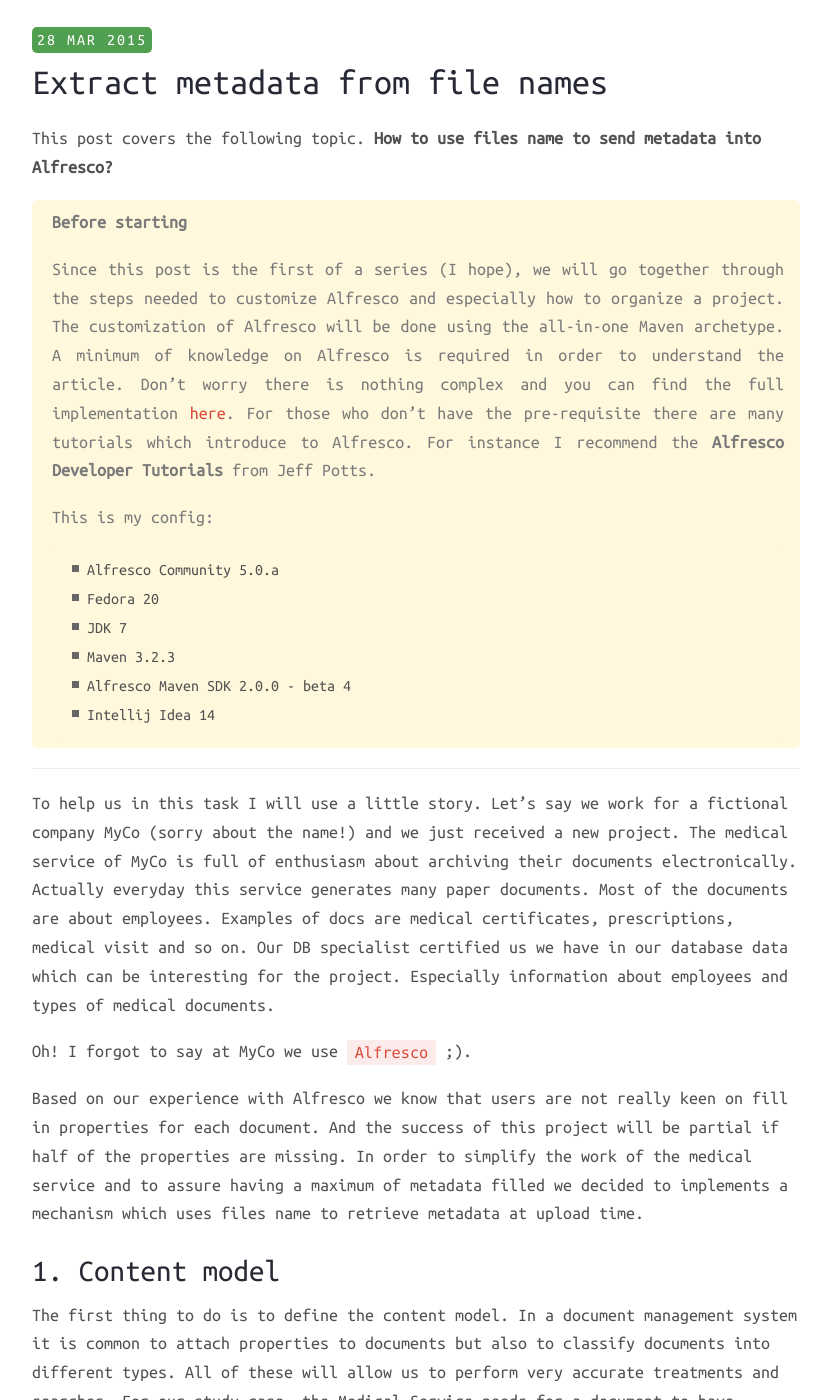
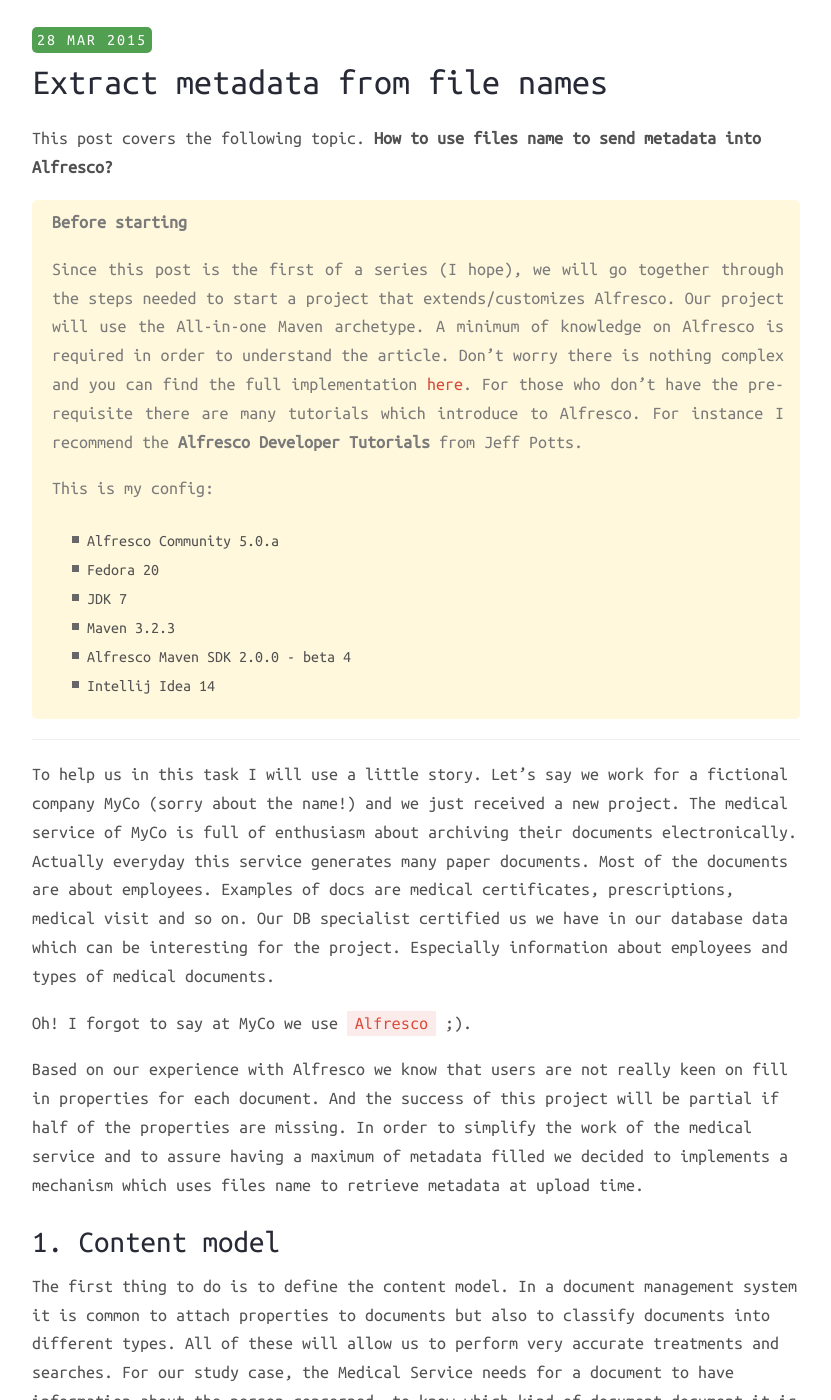
Before and after one commit to TheWeirdDev/theweirddev.github.io, a Jekyll site: the page built from _posts/2015-03-28-extract-metadata.markdown, in a window 1280 px wide and 1400 px high, scrolled down 243 px. Shown: the whole window, without its empty margins (224-1055 px from the left). Built offline with Jekyll 4.4.1, drawn with Linux system fonts in a browser that asks for light colours; nearby versions of some CDN libraries; some of the changed text lies outside the part shown.

Commit message:
Correction in style

```diff
--- a/_posts/2015-03-28-extract-metadata.markdown
+++ b/_posts/2015-03-28-extract-metadata.markdown
@@ -12,8 +12,7 @@
 
 > __Before starting__
 >
-> Since this post is the first of a series (I hope), we will go together through the steps needed to customize Alfresco
-and especially how to organize a project. The customization of Alfresco will be done using the all-in-one Maven
+> Since this post is the first of a series (I hope), we will go together through the steps needed to start a project that extends/customizes Alfresco. Our project will use the All-in-one Maven
 archetype. A
 minimum of
 knowledge on
@@ -74,8 +73,7 @@
  > In an advance use of Alfresco we can do much more complex things with the content model. Actually it can be a topic
  for a
  full
- article. However there are already enough good documentations on the web such that I don't see the point to
- convert it here.
+ article. However there are already enough good documentations on the web and there is no real need to enter into details here.
 
 ### a. Content model XML
 
```
